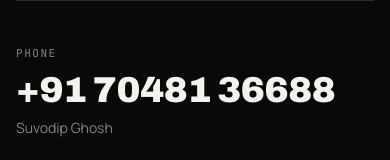
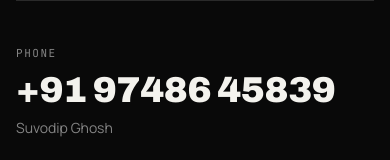
Before and after one commit to rahulsourv/Client-GYM-Protien, a Next.js app: page /contact in a window 390 px wide. Shown: the part 483-643 px from the top of the page. Built offline with nearby package versions, Linux system fonts and the light colour scheme; no server answers.

Commit message:
Update store phone number to +91 97486 45839

```diff
--- a/src/data/catalog.js
+++ b/src/data/catalog.js
@@ -129,8 +129,8 @@ export const store = {
   postcode: "712258",
   address: "7/1, Drubesh Chatterjee Lane, Uttarpara, Hooghly, West Bengal 712258",
   // From hvnutrition.in/contact-us — confirm these are still current.
-  phone: "+91 70481 36688",
-  phoneHref: "tel:+917048136688",
+  phone: "+91 97486 45839",
+  phoneHref: "tel:+919748645839",
   email: "hvnutritionservices@hvnutrition.in",
   // PLACEHOLDER — years of experience for the current owner not yet provided.
   yearsInNutrition: null,
```
